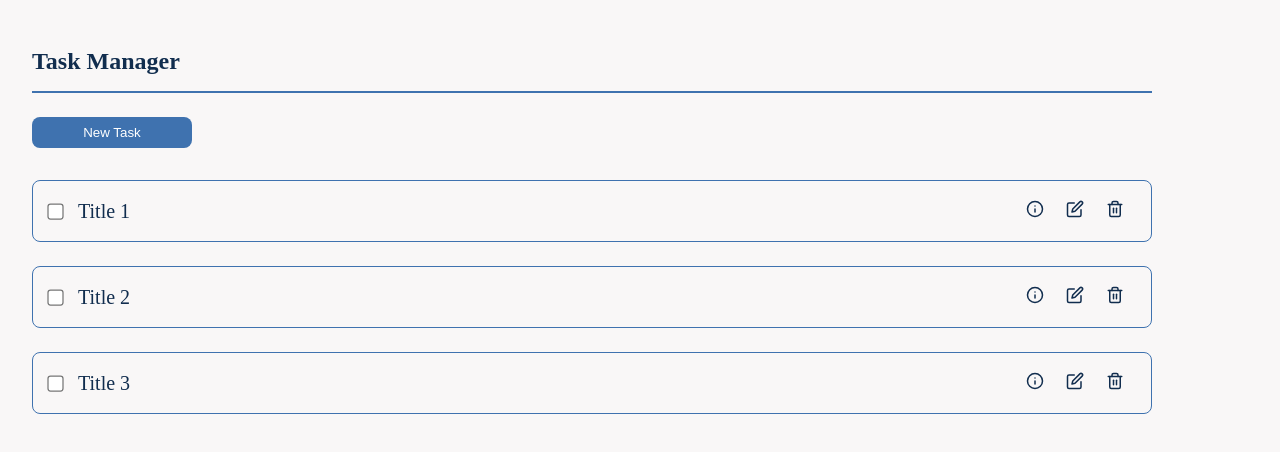
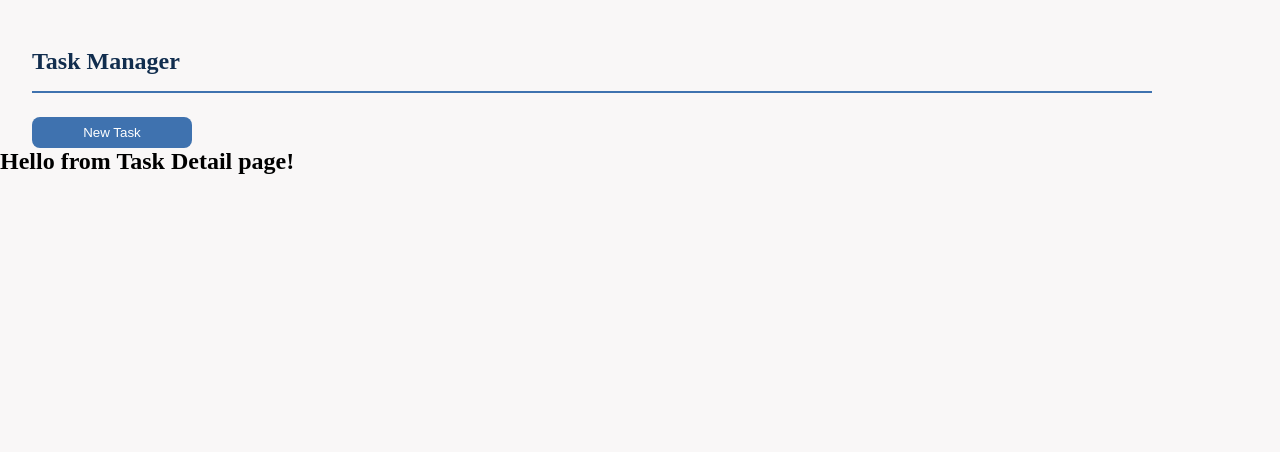
Before and after one commit to sprashanthv-dev/task-manager-prashanth-srinivasan, a React (Vite) app in the folder task-manager/: page /detail/01d5cabc-e0c5-42da-853d-7f167b16db36 in a window 1280 px wide. Shown: the top 452 px of the page. Built offline with nearby package versions, Linux system fonts and the light colour scheme.

Commit message:
feat: Setup React Router

```diff
--- a/task-manager/package.json
+++ b/task-manager/package.json
@@ -15,6 +15,7 @@
     "@typescript-eslint/parser": "^8.6.0",
     "react": "^18.3.1",
     "react-dom": "^18.3.1",
+    "react-router-dom": "^6.4.1",
     "uuid": "^10.0.0"
   },
   "devDependencies": {
--- a/task-manager/src/App.tsx
+++ b/task-manager/src/App.tsx
@@ -1,9 +1,11 @@
 import { useState } from "react";
+import { BrowserRouter, Routes, Route } from "react-router-dom";
+
+import TaskList from "./components/TaskList";
+import TaskDetail from "./components/TaskDetail";
 
 import { TaskModel } from "./models/TaskModel";
 import { getMockTaskData } from "./utils/utils";
-
-import TaskList from "./components/TaskList";
 
 import "./App.css";
 
@@ -36,13 +38,23 @@ function App() {
 
   return (
     <>
+      <BrowserRouter>
         <h2 className="header">Task Manager</h2>
         <button className="new-task-button">New Task</button>
+        <Routes>
+          <Route path="/detail/:id" element={<TaskDetail />} />
+          <Route
+            path="/"
+            element={
               <TaskList
                 tasks={tasks}
                 completionHandler={toggleTaskCompletion}
                 deleteHandler={deleteTask}
               />
+            }
+          />
+        </Routes>
+      </BrowserRouter>
     </>
   );
 }
--- /dev/null
+++ b/task-manager/src/components/TaskDetail.tsx
@@ -0,0 +1,5 @@
+const TaskDetail = () => {
+  return <h2>Hello from Task Detail page!</h2>;
+};
+
+export default TaskDetail;
```
Also changed, not shown: 1 other file (tests, documents, lock files or other folders). Lines whose indentation alone changed are shown as unchanged.
